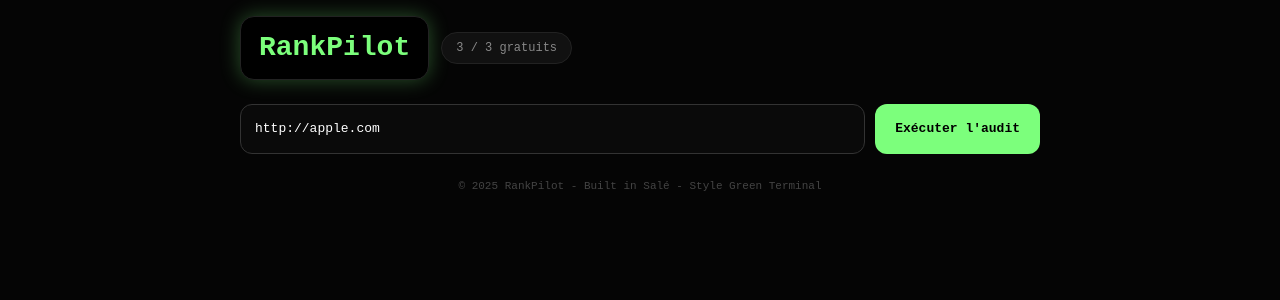
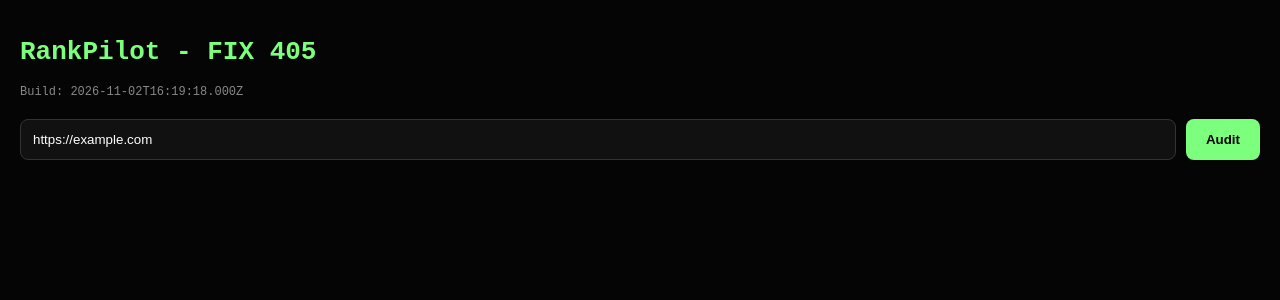
Before and after one commit to Qsd1122/rankpilot-app, a Next.js app: page / in a window 1280 px wide. Shown: the top 300 px of the page. Built offline with nearby package versions, Linux system fonts and the light colour scheme.

Commit message:
REBUILD complet: fix 405 root

```diff
--- a/app/layout.tsx
+++ b/app/layout.tsx
@@ -1,4 +1,7 @@
-import "./globals.css"
 export default function RootLayout({ children }: { children: React.ReactNode }) {
-  return <html lang="fr"><body>{children}</body></html>
+  return (
+    <html lang="fr">
+      <body style={{margin:0, background:'#050505'}}>{children}</body>
+    </html>
+  )
 }
--- a/app/page.tsx
+++ b/app/page.tsx
@@ -1,37 +1,30 @@
 'use client'
 import { useState } from 'react'
+
 export default function Page(){
-  const [url,setUrl]=useState('http://apple.com')
+  const [url,setUrl]=useState('https://example.com')
+  const [data,setData]=useState<any>(null)
   const [loading,setLoading]=useState(false)
-  const [data,setData]=useState<any>(null)
-  const [err,setErr]=useState('')
+
   const run=async()=>{
-    setLoading(true); setErr('')
+    setLoading(true)
     try{
       const r=await fetch(`/api/audit?url=${encodeURIComponent(url)}`)
       const j=await r.json()
-      if(j.error && !j.title) throw new Error(j.error)
       setData(j)
-    }catch(e:any){ setErr('Erreur audit: '+e.message) }
+    }catch(e:any){ setData({error:e.message}) }
     setLoading(false)
   }
+
   return(
-    <main style={{minHeight:'100vh', background:'#050505', color:'white', padding:16, fontFamily:'monospace'}}>
-      <div style={{maxWidth:800, margin:'0 auto'}}>
-        <div style={{display:'flex', gap:12, alignItems:'center'}}>
-          <div style={{background:'black', border:'1px solid #222', borderRadius:14, padding:'10px 18px', boxShadow:'0 0 20px rgba(124,255,124,0.3)'}}>
-            <h1 style={{margin:0, color:'#7CFF7C', fontSize:28, fontWeight:900}}>RankPilot</h1>
-          </div>
-          <div style={{background:'#111', border:'1px solid #222', borderRadius:20, padding:'6px 14px', fontSize:12, color:'#888'}}>3 / 3 gratuits</div>
-        </div>
-        <div style={{marginTop:24, display:'flex', gap:10}}>
-          <input value={url} onChange={e=>setUrl(e.target.value)} style={{flex:1, background:'#0A0A0A', border:'1px solid #333', borderRadius:12, padding:14, color:'white'}} />
-          <button onClick={run} style={{background:'#7CFF7C', color:'black', border:'none', borderRadius:12, padding:'0 20px', fontWeight:800}}>{loading?'...':'Exécuter l\'audit'}</button>
-        </div>
-        {err && <div style={{marginTop:12, color:'#ff5555'}}>{err}</div>}
-        {data && <pre style={{marginTop:16, background:'#0A0A0A', border:'1px solid #222', borderRadius:12, padding:12, color:'#0f0', fontSize:12, overflowX:'auto'}}>{JSON.stringify(data,null,2)}</pre>}
-        <div style={{marginTop:24, fontSize:11, color:'#444', textAlign:'center'}}>© 2025 RankPilot - Built in Salé - Style Green Terminal</div>
+    <main style={{minHeight:'100vh', background:'#050505', color:'white', padding:20, fontFamily:'monospace'}}>
+      <h1 style={{color:'#7CFF7C'}}>RankPilot - FIX 405</h1>
+      <p style={{color:'#888', fontSize:12}}>Build: {new Date().toISOString()}</p>
+      <div style={{display:'flex', gap:10, marginTop:20}}>
+        <input value={url} onChange={e=>setUrl(e.target.value)} style={{flex:1, padding:12, background:'#111', border:'1px solid #333', color:'white', borderRadius:8}}/>
+        <button onClick={run} style={{background:'#7CFF7C', color:'black', border:'none', borderRadius:8, padding:'0 20px', fontWeight:800}}>{loading?'...':'Audit'}</button>
       </div>
+      {data && <pre style={{marginTop:20, background:'#111', padding:12, borderRadius:8, color:'#0f0', overflow:'auto'}}>{JSON.stringify(data,null,2)}</pre>}
     </main>
   )
 }
```
Also changed, not shown: package.json (+3 -13 lines).
